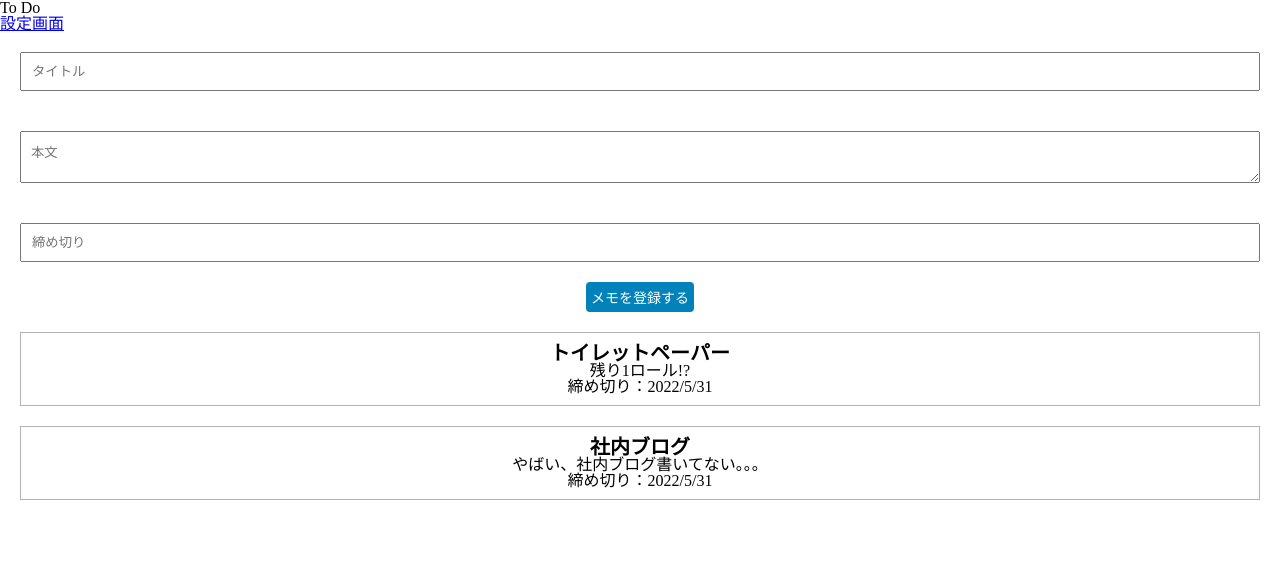
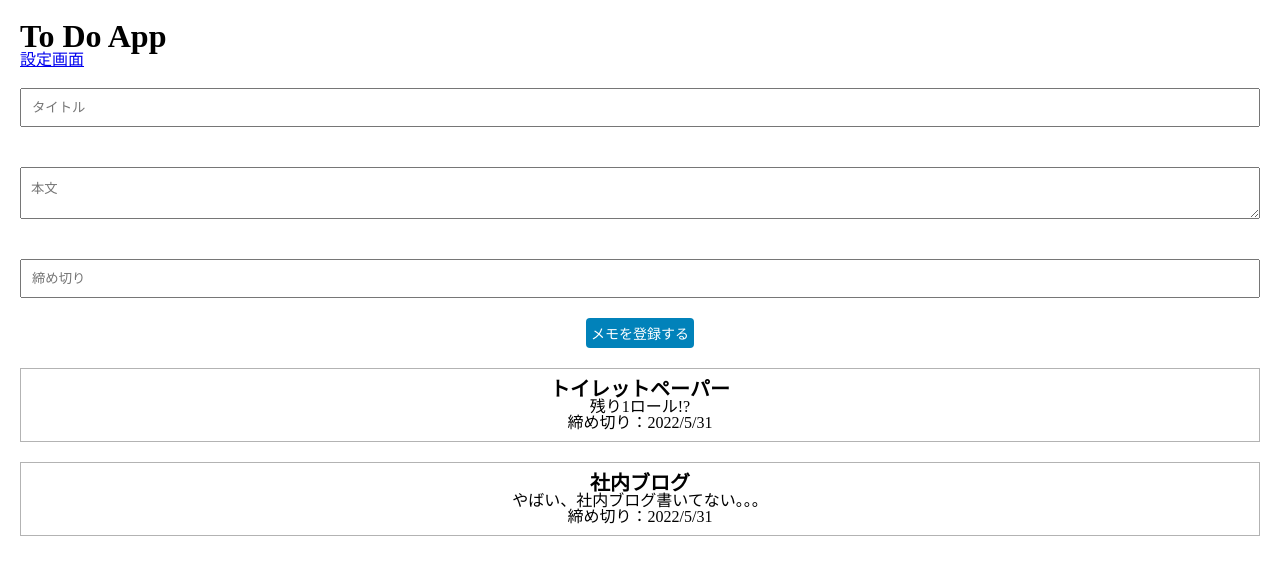
Before and after one commit to JuntaHara/ToDo_App, a React (Create React App) app: page / in a window 1280 px wide. Shown: the top 562 px of the page. Built offline with nearby package versions, Linux system fonts and the light colour scheme.

Commit message:
全体的な見た目の調整

```diff
--- a/src/components/memo.js
+++ b/src/components/memo.js
@@ -8,7 +8,7 @@ function Memo(props) {
       <p className={styles.memoMessage}>{props.message}</p>
       <p className={styles.memoDeadline}>締め切り：{props.deadline}</p>
     </li>
-    )
+  );
 }
 
 export default Memo;
--- a/src/index.css
+++ b/src/index.css
@@ -41,3 +41,7 @@ table {
 	border-collapse: collapse;
 	border-spacing: 0;
 }
+body {
+	width: 100vw;
+	height: 100vh;
+}
--- a/src/pages/setting.js
+++ b/src/pages/setting.js
@@ -1,9 +1,13 @@
+import React from 'react';
+import { Link } from "react-router-dom";
+
 function Setting() {
-    return (
-      <div>
-          設定画面
-      </div>
-    );
+  return (
+    <div style={{ padding: '20px', display: 'flex', flexDirection: 'column' }}>
+      <h1 style={{ fontWeight: 'bold', fontSize: '32px' }}>設定画面</h1>
+      <Link to="/">top画面</Link>
+    </div>
+  );
   }
 
   export default Setting;
--- a/src/pages/top.js
+++ b/src/pages/top.js
@@ -26,8 +26,8 @@ function Top() {
   }
 
   return (
-    <div>
-      <h1>To Do</h1>
+    <div style={{ padding: '20px'}}>
+      <h1 style={{ fontWeight: 'bold', fontSize: '32px' }}>To Do App</h1>
       <Link to="setting">設定画面</Link>
       <MemoForm submitButtonClickHandler={draftToMemos}/>
       <MemoList memos={memos} />
--- a/src/styles/memo.module.scss
+++ b/src/styles/memo.module.scss
@@ -1,6 +1,6 @@
 .memoWrap {
     border: rgb(179, 179, 179) solid 1px;
-    margin: 20px;
+    margin: 20px 0;
     padding: 10px;
     display: flex;
     flex-direction: column;
--- a/src/styles/memoForm.module.scss
+++ b/src/styles/memoForm.module.scss
@@ -2,7 +2,7 @@
     display: flex;
     flex-direction: column;
     Input, Textarea {
-        margin: 20px;
+        margin: 20px 0;
         padding: 10px;
     }
     Button {
```
Lines whose indentation alone changed are shown as unchanged.
